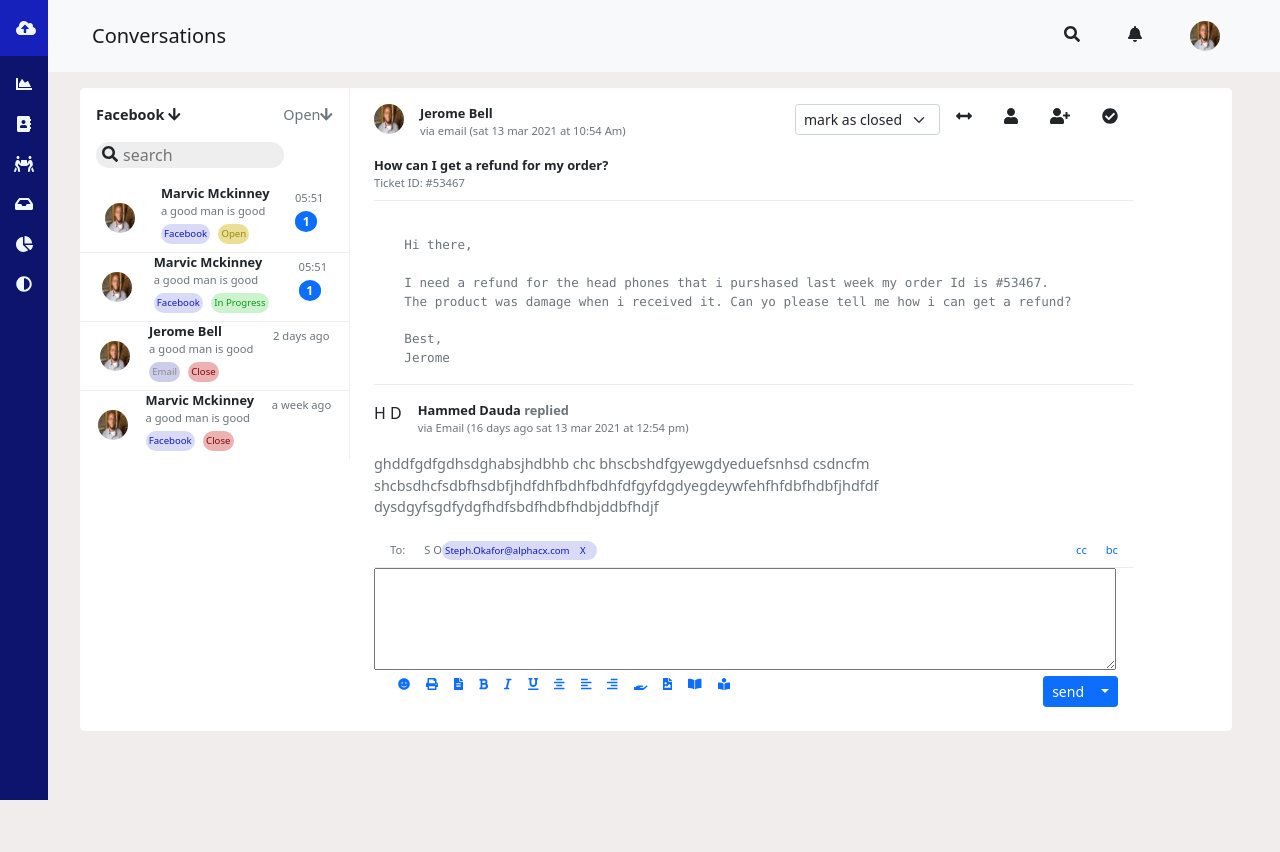
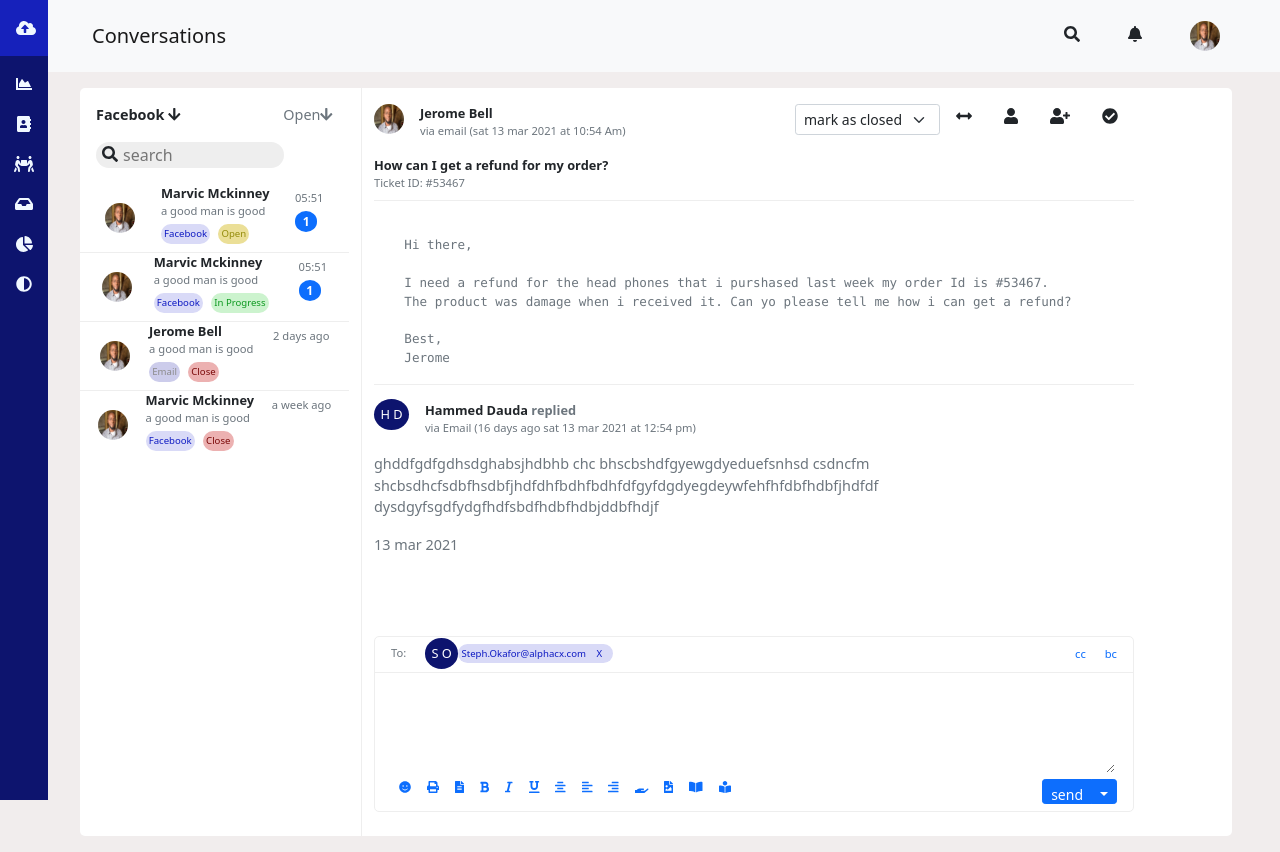
Before and after one commit to chubukas/dashboardMessages, a React (Create React App) app: page / in a window 1280 px wide. Before the commit the page ends 800 px from the top, so only its background shows below. Built offline with nearby package versions, Linux system fonts and the light colour scheme.

Commit message:
fix(Css): update styles

```diff
--- a/src/components/css/inside.module.css
+++ b/src/components/css/inside.module.css
@@ -6,6 +6,10 @@
 
 .headerText {
   font-size: 0.9rem;
+}
+
+.rightBorder {
+  border-right: 1px #eeeeee solid;
 }
 
 .divText {
@@ -31,7 +35,6 @@
 
 /* INSIDE LEFT */
 .insideLeftMain {
-  border-right: 1px #eeeeee solid;
   padding-top: 1rem;
   padding-bottom: 0;
 }
@@ -98,3 +101,35 @@
   padding-top: 1rem;
   padding-bottom: 0;
 }
+
+.avatarName {
+  vertical-align: middle;
+  width: 30px;
+  height: 30px;
+  border-radius: 50%;
+  background-color: #0d146e;
+  color: #ffffff;
+  padding: 0.4rem;
+  font-size: 0.8rem;
+}
+
+.messageBottomMargin {
+  margin-bottom: 5rem;
+}
+
+/* INPUT MESSAGE */
+.inputBox {
+  height: 11rem;
+  width: 100%;
+  border: 1px #eeeeee solid;
+  border-radius: 5px;
+}
+
+.textArea {
+  border: none;
+  background-color: transparent;
+}
+.smallBtn {
+  height: 1.6rem;
+  padding: auto;
+}
--- a/src/components/css/sidebar.module.css
+++ b/src/components/css/sidebar.module.css
@@ -1,9 +1,10 @@
 .sidebar {
   background-color: #0d146e;
-  height: 100%;
+  height: 100vh;
   width: 3rem;
   position: absolute;
   top: 0;
+  bottom: 0;
   overflow: auto;
   text-align: center;
   color: #f0f8ff;
--- a/src/data/data.js
+++ b/src/data/data.js
@@ -58,8 +58,10 @@ export const data = {
       {
         name: "Hammed Dauda",
         socialMedia: "Email",
+        date: "13 mar 2021",
         time: "16 days ago sat 13 mar 2021 at 12:54 pm",
-        replayMessage: `ghddfgdfgdhsdghabsjhdbhb chc bhscbshdfgyewgdyeduefsnhsd csdncfm
+        replayMessage: `
+        ghddfgdfgdhsdghabsjhdbhb chc bhscbshdfgyewgdyeduefsnhsd csdncfm
           shcbsdhcfsdbfhsdbfjhdfdhfbdhfbdhfdfgyfdgdyegdeywfehfhfdbfhdbfjhdfdf
           dysdgyfsgdfydgfhdfsbdfhdbfhdbjddbfhdjf`,
         pics: "",
```
